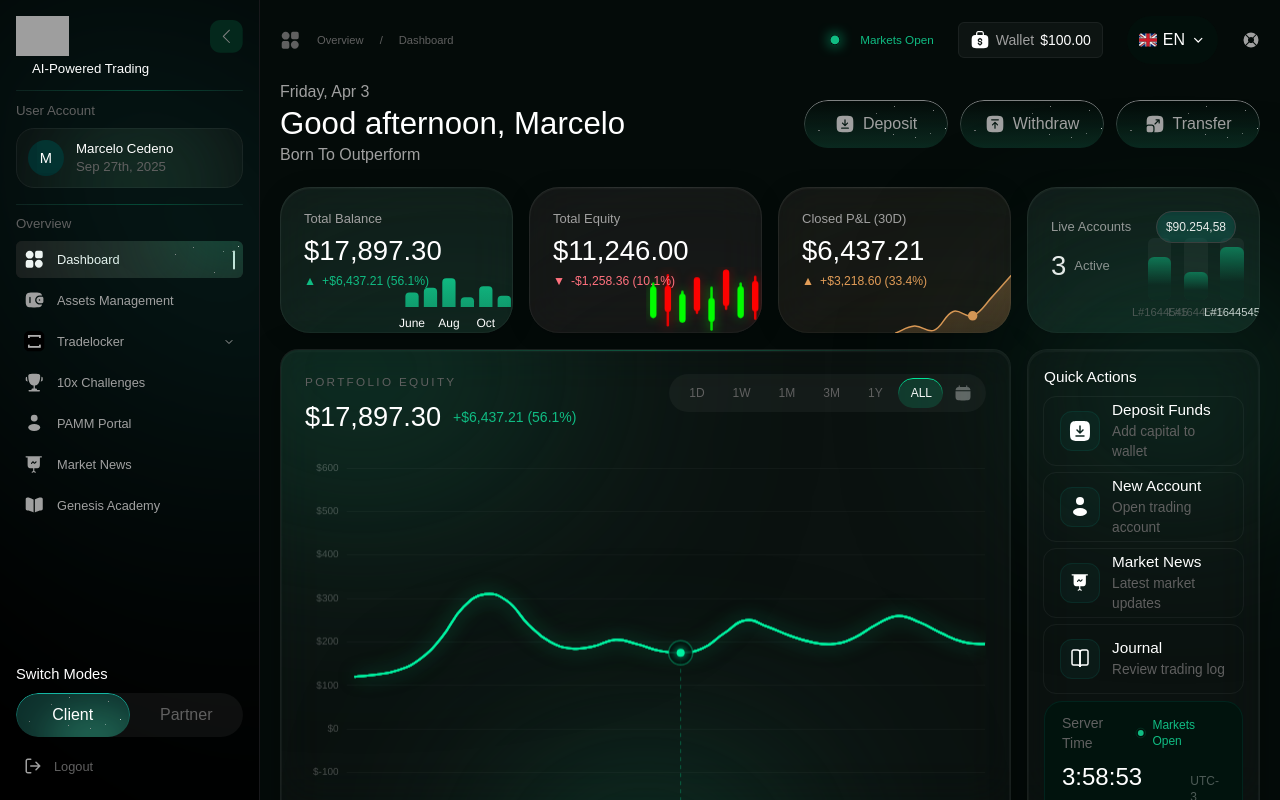
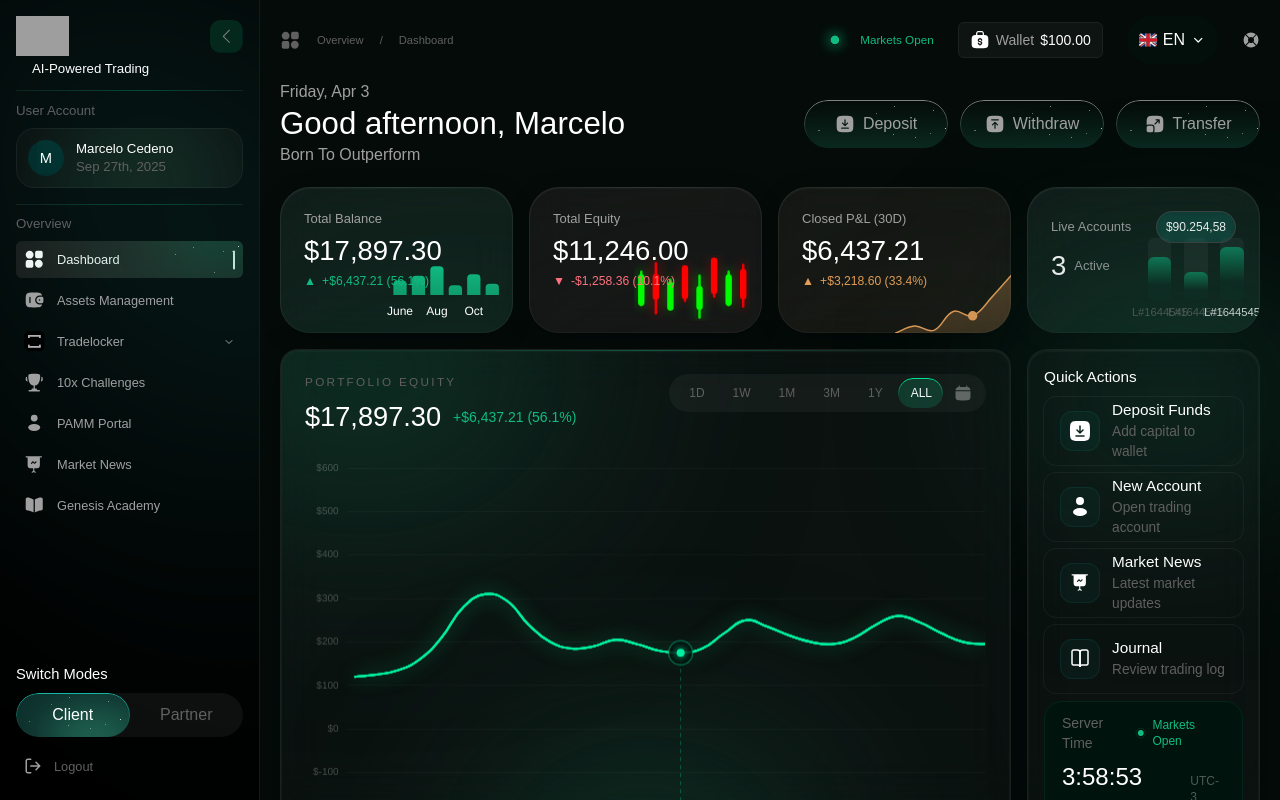
Before and after one commit to Mdx2025/GenesisFxDashboardMDX, a React (Vite) app: page / in a window 1280 px wide. Built offline with nearby package versions, Linux system fonts and the light colour scheme; grey boxes are pictures that could not be loaded; a web font is replaced by a local one.

Commit message:
fix: use bottom-3 right-3 chart positioning on all breakpoints

```diff
--- a/src/app.css
+++ b/src/app.css
@@ -165,12 +165,6 @@
     bottom: 0.75rem;
     right: 0.75rem;
   }
-  @media (min-width: 640px) {
-    .chart-wrap {
-      bottom: 0;
-      right: 0;
-    }
-  }
   .chart-wrap.chart-wrap-flush {
     bottom: 0;
     right: 0;
```
Also changed, not shown: 4 other files (tests, documents, lock files or other folders).
